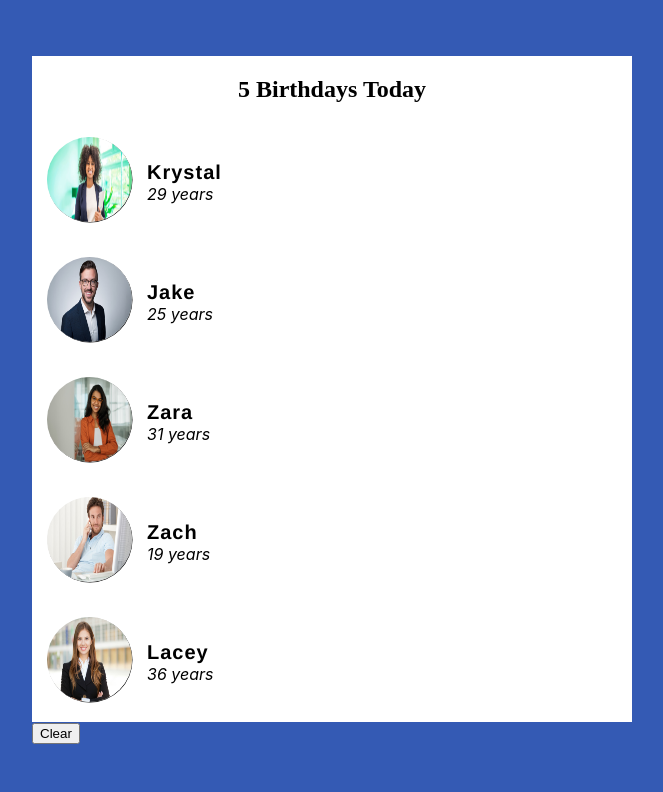
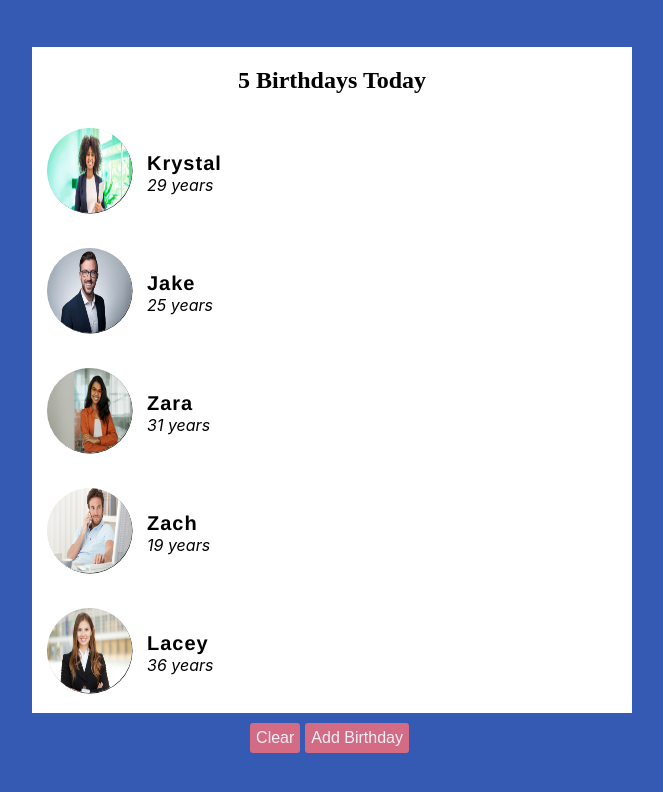
Before and after one commit to stetsonharding/birthday-reminders, a React (Create React App) app: page / in a window 1280 px wide. Shown: the top 792 px of the page, without its empty margins (308-971 px from the left). Built offline with nearby package versions, Linux system fonts and the light colour scheme.

Commit message:
button and button styles.

```diff
--- a/src/App.css
+++ b/src/App.css
@@ -1,13 +1,32 @@
 .birthdays-container {
 width: 600px;
-
 max-height: 800px;
 overflow: auto;
-
 height: fit-content;
 background-color: white;
+
 display: flex;
 justify-content: center;
-
 flex-direction: column;
 }
+
+
+.btn {
+    background-color: rgb(230, 109, 129);
+    color: white;
+    border: 2px solid white;
+    border-radius: 3px;
+    font-size: 16px;
+    border: none;
+    margin-right: 5px;
+    opacity: .9;
+
+
+}
+
+.btn:hover {
+   cursor: pointer;
+   opacity: 1;
+
+
+}
--- a/src/App.js
+++ b/src/App.js
@@ -16,7 +16,7 @@ function App() {
       <div style={{minHeight: '550px', height:"fit-content"}}>
       {Birthdayz.length > 1 ? Birthdayz.map((user, index) => {
         return <Birthdays
-          key={index}
+          key={user.id}
           selfie={user.image}
           name={user.Name}
           age={user.AgeTurning}
@@ -27,8 +27,9 @@ function App() {
 
     </div>
 
-<div>
-<button onClick={() => setBirthdays(0)}  >Clear</button>
+<div style={{display: 'flex', height: '30px', marginTop: '10px', justifyContent: 'center'}}>
+<button className='btn' onClick={() => setBirthdays([])}>Clear</button>
+<button  className='btn'>Add Birthday</button>
 </div>
 </>
   );
--- a/src/Birthday.css
+++ b/src/Birthday.css
@@ -1,7 +1,8 @@
 .birthday-flex-container {
     display: flex;
     height: 120px;
-    width: 400px;
+    width: 100%;
+
 }
 
 /* User Image */
--- a/src/BirthdayData.js
+++ b/src/BirthdayData.js
@@ -6,26 +6,31 @@ import Lacey from "./Assets/Lacey.jpg"
 
  export default  [
     {
+        id:1,
         Name: "Krystal",
         AgeTurning: 29,
          image: Krystal
     },
     {
+        id:2,
         Name: "Jake",
         AgeTurning: 25,
         image: Jake
     },
     {
+        id:3,
         Name: "Zara",
         AgeTurning: 31,
         image: Zara
     },
     {
+        id: 4,
         Name: "Zach",
         AgeTurning: 19,
         image: Zach
     },
     {
+        id: 5,
         Name: "Lacey",
         AgeTurning: 36,
         image: Lacey
```
